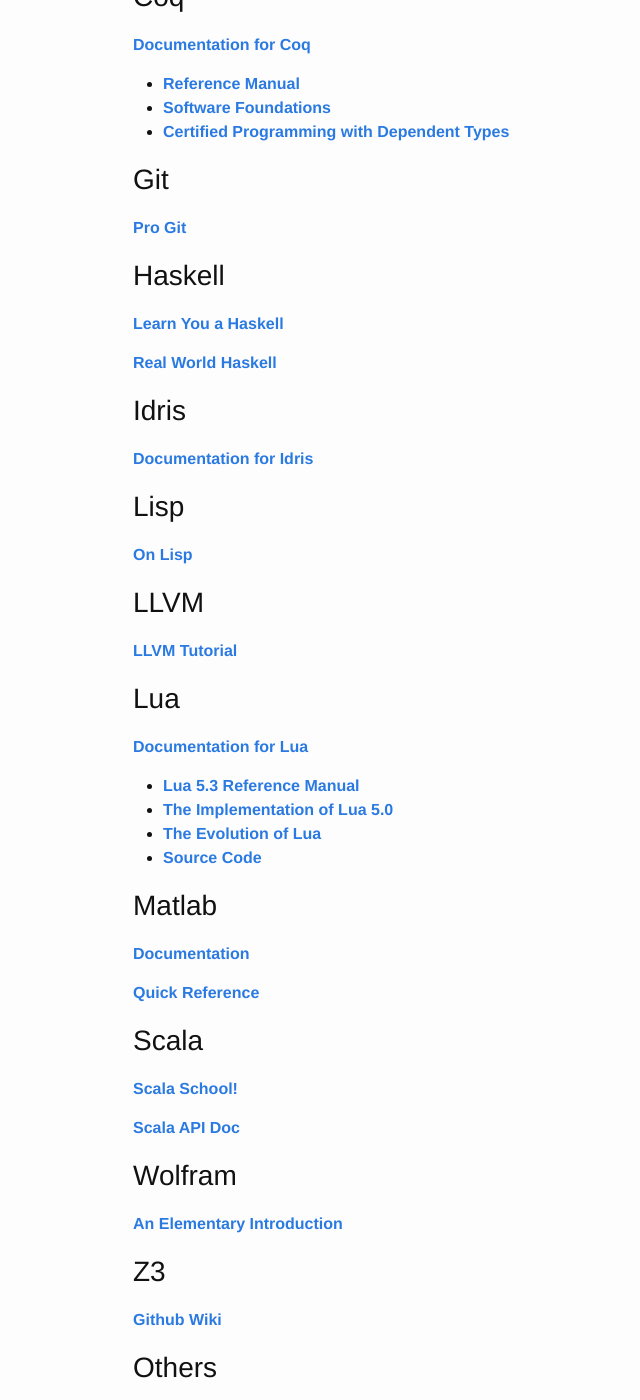
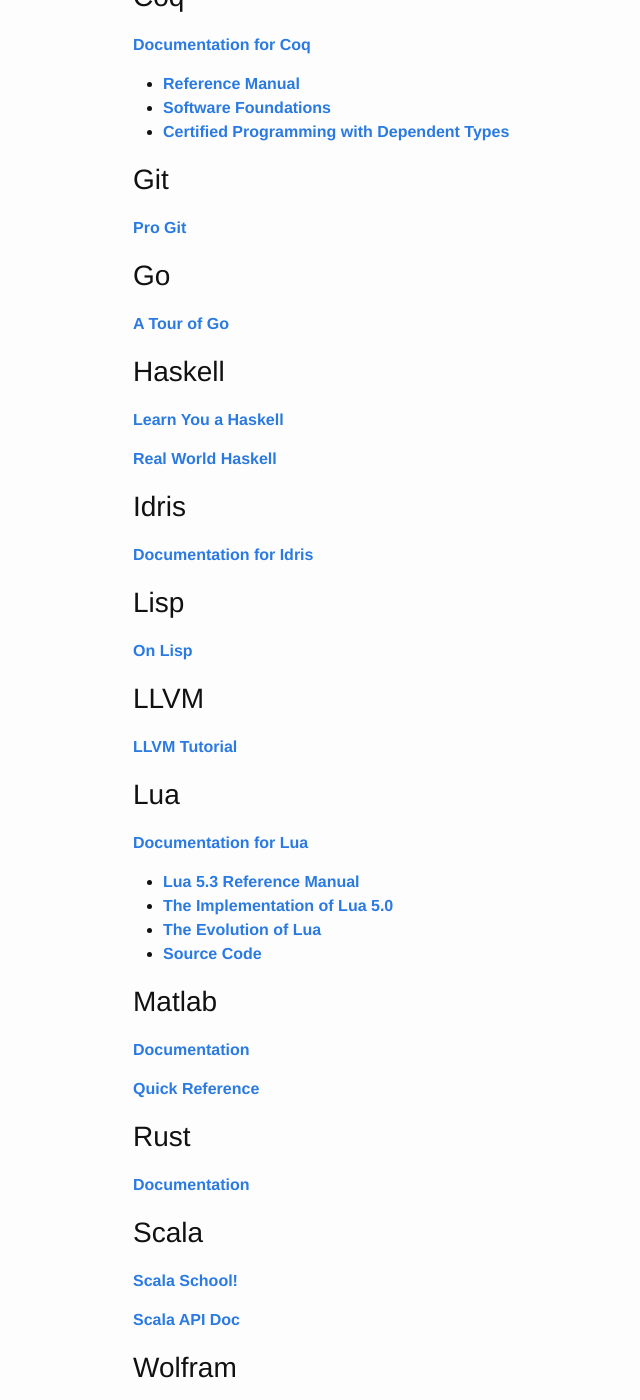
Before and after one commit to FiveEyes/FiveEyes.github.io, a Jekyll site: the page built from links/index.md, in a window 1280 px wide and 1400 px high, scrolled down 397 px. Shown: the whole window, without its empty margins (137-777 px from the left). Built offline with Jekyll 4.4.1, drawn with Linux system fonts in a browser that asks for light colours.

Commit message:
Update index.md

```diff
--- a/links/index.md
+++ b/links/index.md
@@ -24,6 +24,10 @@
 ## Git
 
 [**Pro Git**](http://git-scm.com/book/en/v2)
+
+## Go
+
+[**A Tour of Go**](https://tour.golang.org/welcome/1)
 
 ## Haskell
 
@@ -58,6 +62,10 @@
 
 [**Quick Reference**](http://www.cs.cmu.edu/~tom/10601_fall2012/recitations/matlab_quickref.pdf)
 
+## Rust
+
+[**Documentation**](https://www.rust-lang.org/documentation.html)
+
 ## Scala
 
 [**Scala School!**](https://twitter.github.io/scala_school/index.html)
```
